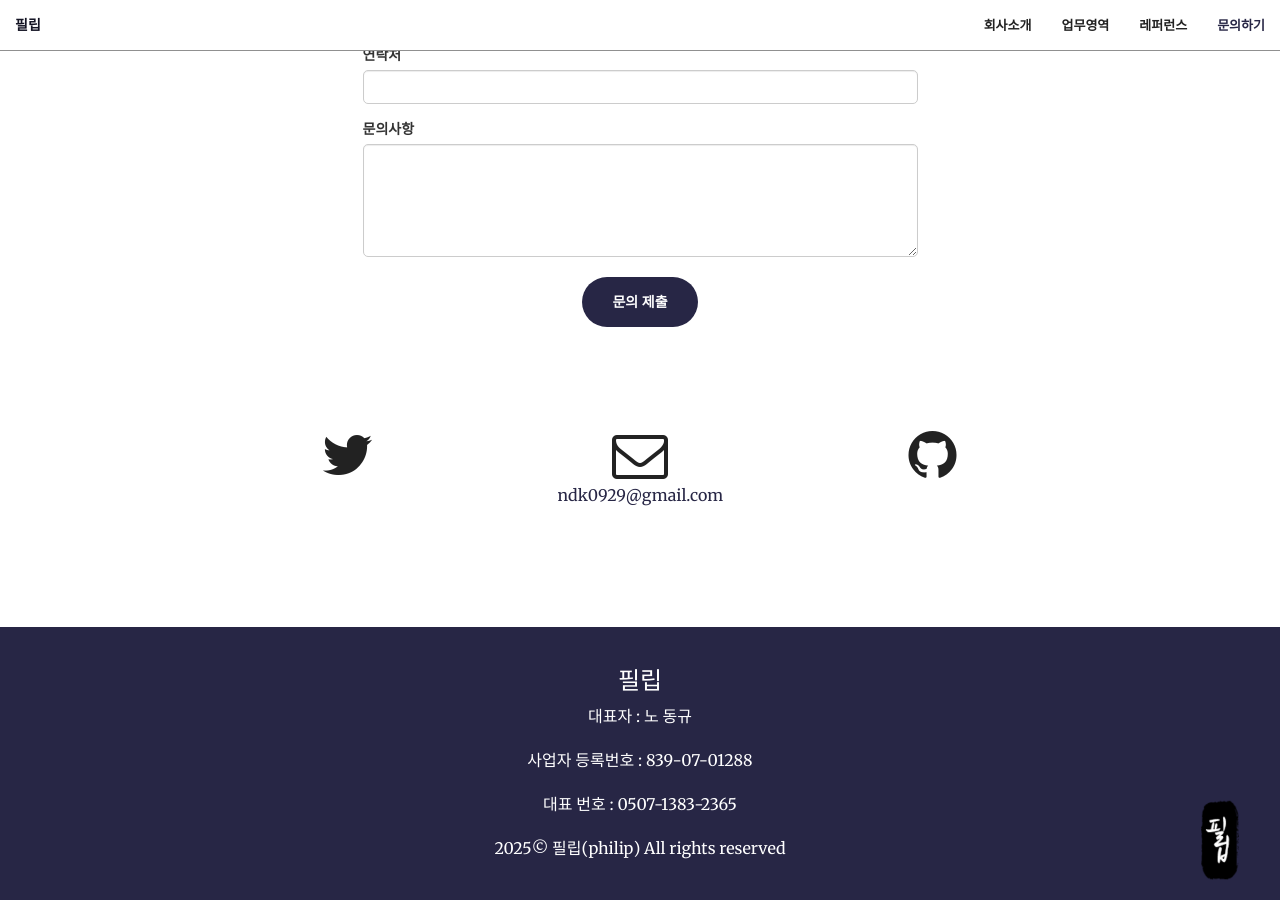
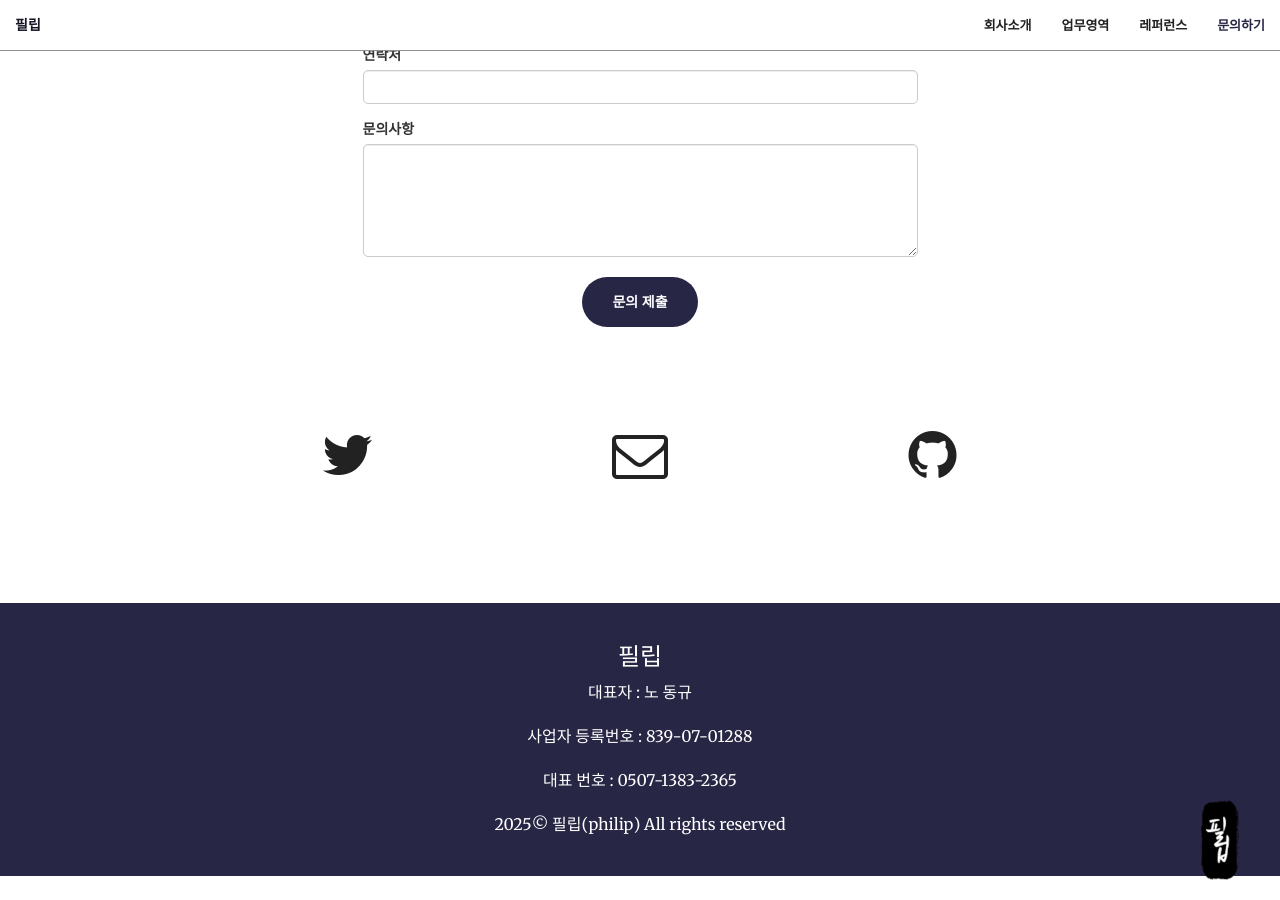
Before and after one commit to philipcommunication/philip-homepage, a Jekyll site: the page built from index.html, in a window 1280 px wide and 900 px high, scrolled down 3990 px. Built offline with Jekyll 4.4.1, drawn with Linux system fonts in a browser that asks for light colours; after the commit the page ends 4866 px from its top, so only the background shows below that.

Commit message:
Update contact.html

```diff
--- a/_includes/contact.html
+++ b/_includes/contact.html
@@ -48,7 +48,6 @@
         <div class="col-lg-2 col-lg-offset-1 text-center">
             <a href="mailto:ndk0929@gmail.com">
                 <i class="fa fa-envelope-o fa-3x wow bounceIn" data-wow-delay=".1s"></i>
-                <p>ndk0929@gmail.com</p>
             </a>
         </div>
         <div class="col-lg-2 col-lg-offset-1 text-center">
```
